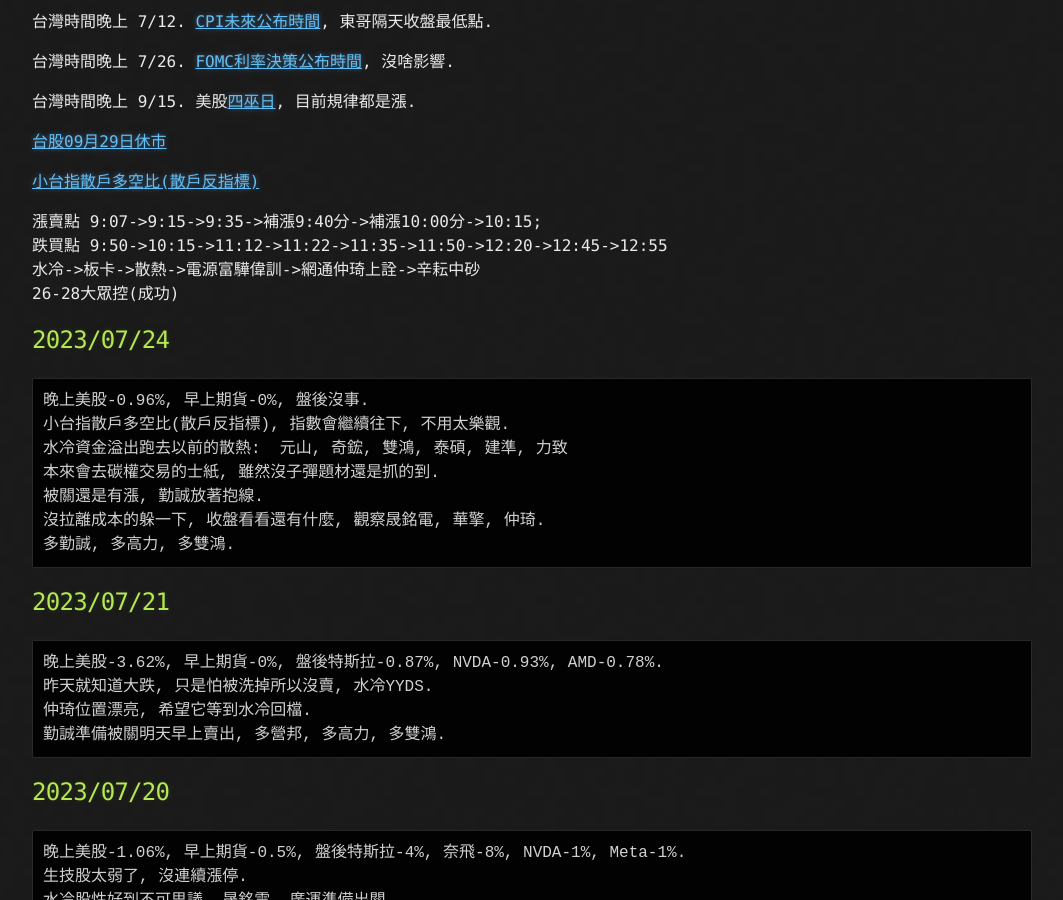
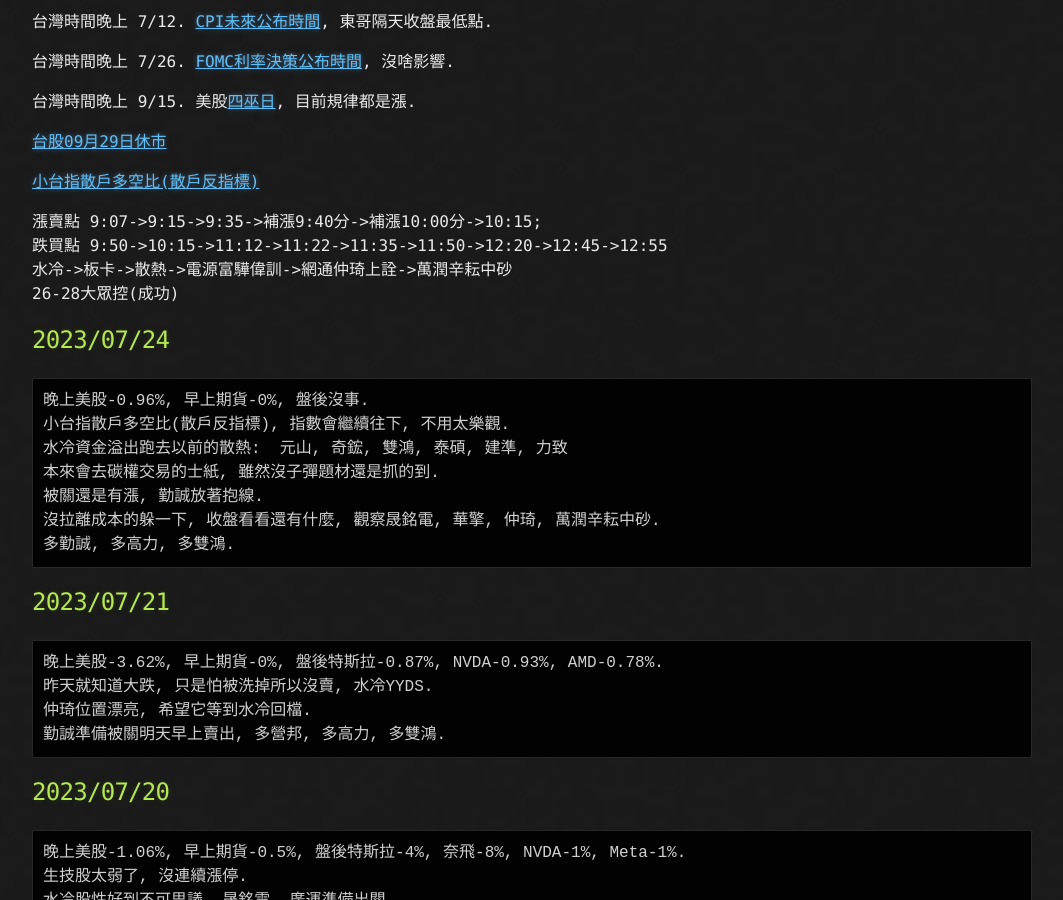
Before and after one commit to lepg5487/Stock_God, a Jekyll site: the page built from index.md, in a window 1280 px wide and 900 px high, scrolled down 328 px. Shown: the whole window, without its empty margins (108-1171 px from the left). Built offline with Jekyll 4.4.1, drawn with Linux system fonts in a browser that asks for light colours; our own code applies the rules of GitHub Pages for plain Markdown files.

Commit message:
Update index.md

````diff
--- a/index.md
+++ b/index.md
@@ -18,7 +18,7 @@
 
 漲賣點 9:07->9:15->9:35->補漲9:40分->補漲10:00分->10:15;
 跌買點 9:50->10:15->11:12->11:22->11:35->11:50->12:20->12:45->12:55
-水冷->板卡->散熱->電源富驊偉訓->網通仲琦上詮->辛耘中砂
+水冷->板卡->散熱->電源富驊偉訓->網通仲琦上詮->萬潤辛耘中砂
 26-28大眾控(成功)
 
 ## 2023/07/24
@@ -28,7 +28,7 @@
 水冷資金溢出跑去以前的散熱:  元山, 奇鋐, 雙鴻, 泰碩, 建準, 力致
 本來會去碳權交易的士紙, 雖然沒子彈題材還是抓的到.
 被關還是有漲, 勤誠放著抱線.
-沒拉離成本的躲一下, 收盤看看還有什麼, 觀察晟銘電, 華擎, 仲琦.
+沒拉離成本的躲一下, 收盤看看還有什麼, 觀察晟銘電, 華擎, 仲琦, 萬潤辛耘中砂.
 多勤誠, 多高力, 多雙鴻.
 ```
 
````
